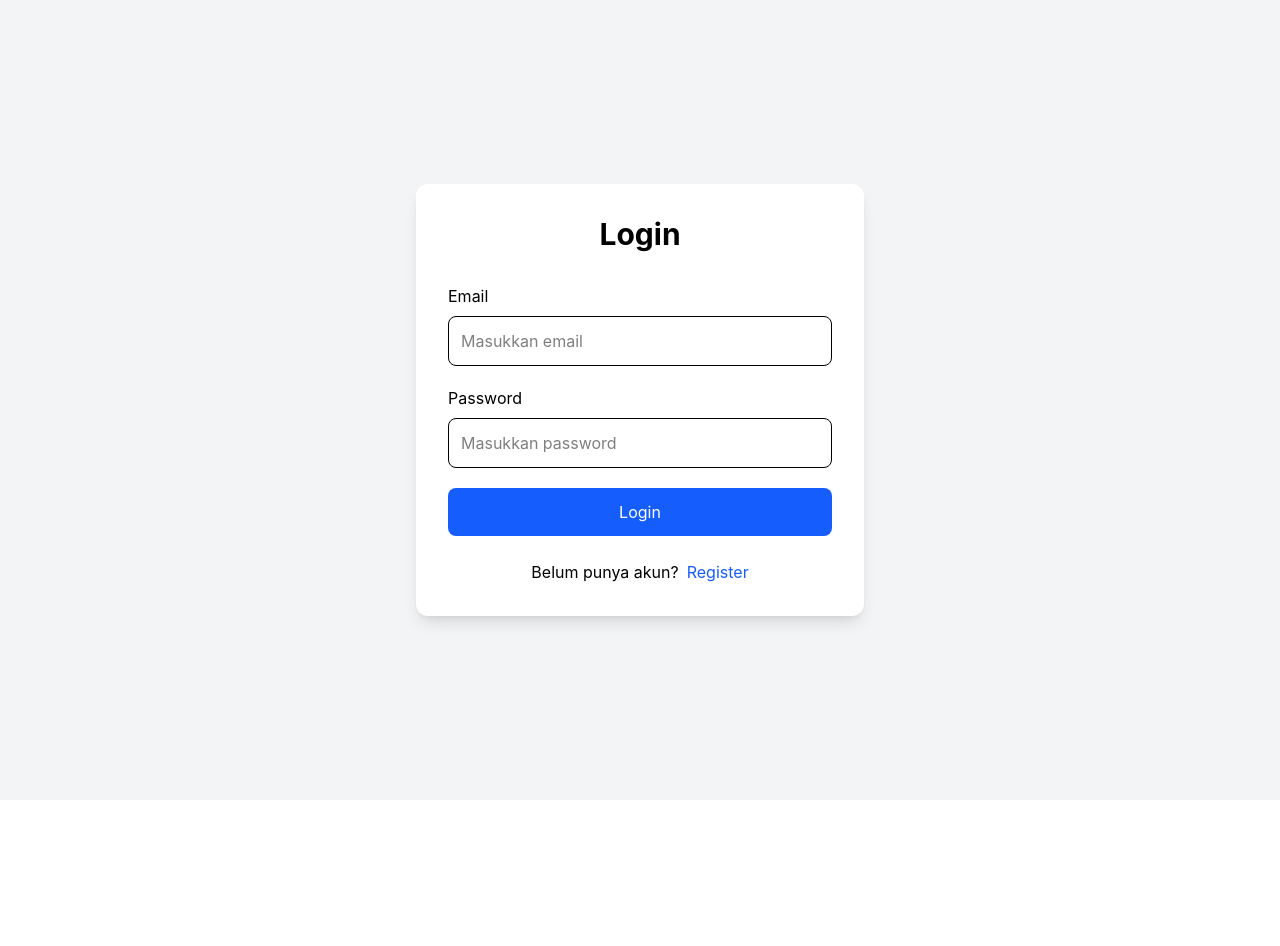
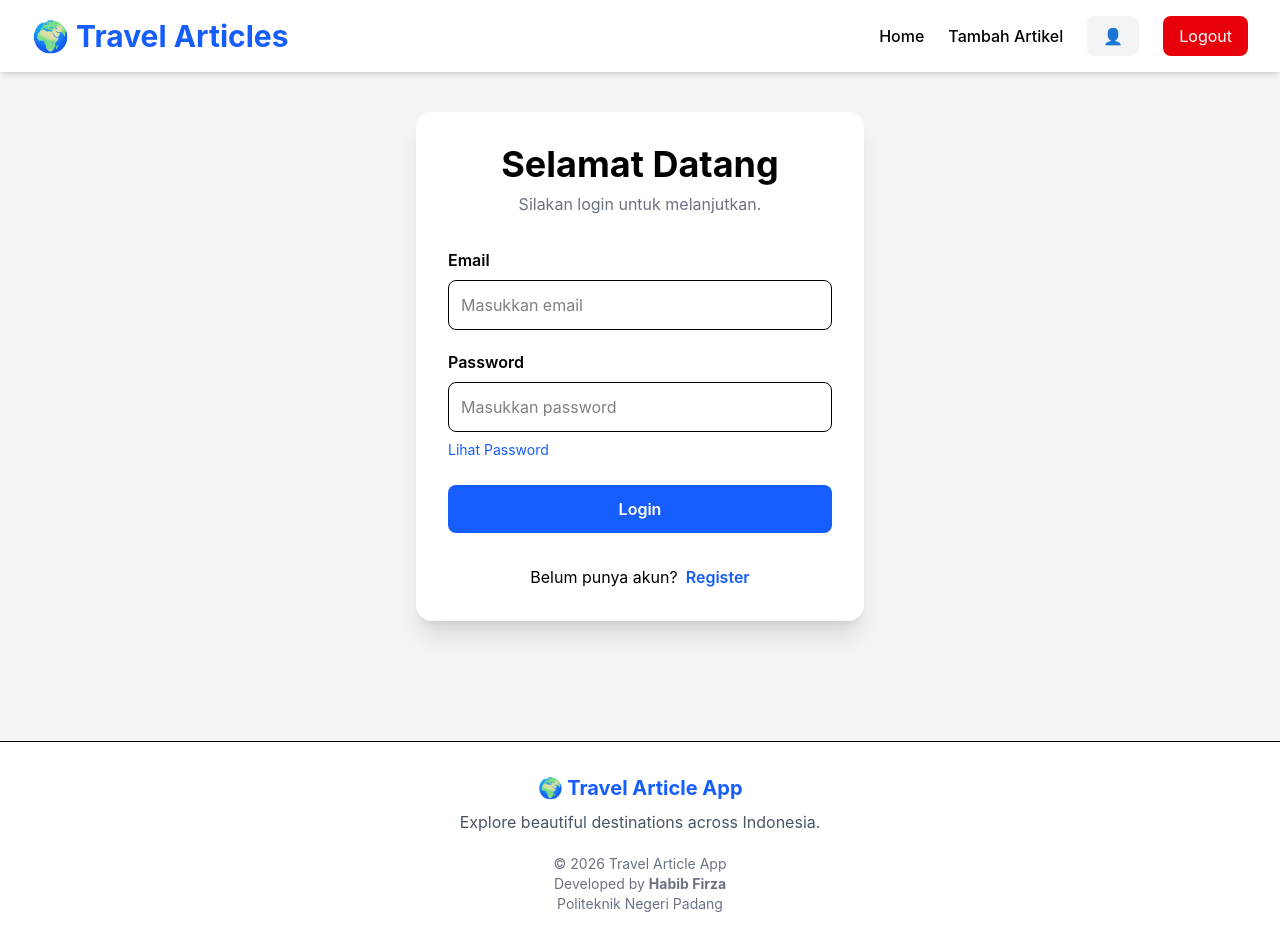
Before and after one commit to hfirza04-crypto/travel-article-app, a React (Vite) app: page /login in a window 1280 px wide. Before the commit the page ends 800 px from the top, so only its background shows below. Built offline with nearby package versions, Linux system fonts and the light colour scheme.

Commit message:
Improve Edit Article page UI

```diff
--- a/src/pages/Login/Login.tsx
+++ b/src/pages/Login/Login.tsx
@@ -1,9 +1,17 @@
 import { Link, useNavigate } from "react-router-dom";
+import { useState } from "react";
 import { useForm } from "react-hook-form";
 import { zodResolver } from "@hookform/resolvers/zod";
 import { toast } from "react-toastify";
 
-import { loginSchema, type LoginSchema } from "../../validation/loginSchema";
+import Navbar from "../../components/Navbar/Navbar";
+import Footer from "../../components/Footer/Footer";
+
+import {
+  loginSchema,
+  type LoginSchema,
+} from "../../validation/loginSchema";
+
 import { login } from "../../api/auth";
 import { useAuthStore } from "../../store/authStore";
 
@@ -11,6 +19,9 @@ function Login() {
   const navigate = useNavigate();
 
   const { setUser, setToken } = useAuthStore();
+
+  const [loading, setLoading] = useState(false);
+  const [showPassword, setShowPassword] = useState(false);
 
   const {
     register,
@@ -22,10 +33,18 @@ function Login() {
 
   const onSubmit = async (data: LoginSchema) => {
     try {
-      const response = await login(data.identifier, data.password);
+      setLoading(true);
+
+      const response = await login(
+        data.identifier,
+        data.password
+      );
 
       localStorage.setItem("token", response.jwt);
-      localStorage.setItem("user", JSON.stringify(response.user));
+      localStorage.setItem(
+        "user",
+        JSON.stringify(response.user)
+      );
 
       setToken(response.jwt);
       setUser(response.user);
@@ -37,17 +56,27 @@ function Login() {
       console.log(error);
 
       toast.error("Email atau password salah!");
+    } finally {
+      setLoading(false);
     }
   };
 
   return (
-    <div className="min-h-screen bg-gray-100 flex justify-center items-center">
+    <div className="min-h-screen bg-gray-100 flex flex-col">
 
-      <div className="bg-white shadow-lg rounded-xl p-8 w-full max-w-md">
+      <Navbar />
 
-        <h1 className="text-3xl font-bold text-center mb-8">
-          Login
+      <div className="flex-1 flex justify-center items-center py-10 px-4">
+
+        <div className="bg-white shadow-xl rounded-2xl p-8 w-full max-w-md">
+
+          <h1 className="text-4xl font-bold text-center mb-2">
+            Selamat Datang
           </h1>
+
+          <p className="text-center text-gray-500 mb-8">
+            Silakan login untuk melanjutkan.
+          </p>
 
           <form
             onSubmit={handleSubmit(onSubmit)}
@@ -56,57 +85,77 @@ function Login() {
 
             <div className="mb-5">
 
-            <label className="block mb-2">
+              <label className="block mb-2 font-semibold">
                 Email
               </label>
 
               <input
                 type="email"
                 placeholder="Masukkan email"
-              className="w-full border rounded-lg p-3"
+                className="w-full border rounded-lg p-3 focus:outline-none focus:ring-2 focus:ring-blue-500"
                 {...register("identifier")}
               />
 
-            <p className="text-red-500 text-sm">
+              <p className="text-red-500 text-sm mt-1">
                 {errors.identifier?.message}
               </p>
 
             </div>
 
-          <div className="mb-5">
+            <div className="mb-6">
 
-            <label className="block mb-2">
+              <label className="block mb-2 font-semibold">
                 Password
               </label>
 
               <input
-              type="password"
+                type={
+                  showPassword ? "text" : "password"
+                }
                 placeholder="Masukkan password"
-              className="w-full border rounded-lg p-3"
+                className="w-full border rounded-lg p-3 focus:outline-none focus:ring-2 focus:ring-blue-500"
                 {...register("password")}
               />
 
-            <p className="text-red-500 text-sm">
+              <button
+                type="button"
+                onClick={() =>
+                  setShowPassword(!showPassword)
+                }
+                className="text-sm text-blue-600 mt-2 hover:underline"
+              >
+                {showPassword
+                  ? "Sembunyikan Password"
+                  : "Lihat Password"}
+              </button>
+
+              <p className="text-red-500 text-sm mt-1">
                 {errors.password?.message}
               </p>
 
             </div>
 
             <button
-            className="w-full bg-blue-600 hover:bg-blue-700 text-white rounded-lg py-3"
+              type="submit"
+              disabled={loading}
+              className={`w-full py-3 rounded-lg text-white font-semibold transition ${
+                loading
+                  ? "bg-blue-300 cursor-not-allowed"
+                  : "bg-blue-600 hover:bg-blue-700"
+              }`}
             >
-            Login
+              {loading ? "Masuk..." : "Login"}
             </button>
 
           </form>
 
-        <p className="text-center mt-6">
+          <p className="text-center mt-8">
 
             Belum punya akun?
 
             <Link
               to="/register"
-            className="text-blue-600 ml-2"
+              className="text-blue-600 font-semibold ml-2 hover:underline"
             >
               Register
             </Link>
@@ -116,6 +165,10 @@ function Login() {
         </div>
 
       </div>
+
+      <Footer />
+
+    </div>
   );
 }
 
```
Lines whose indentation alone changed are shown as unchanged.
